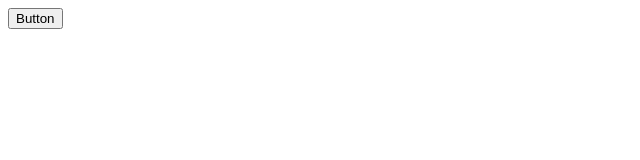
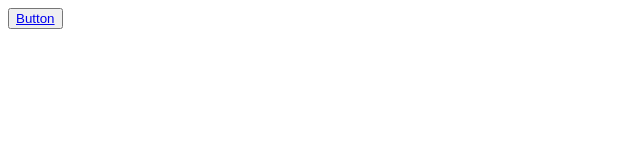
Before and after one commit to adontula/moodify, a plain HTML site: page index.html in a window 1280 px wide. Shown: the full height of the page, 0-640 px from the left. Drawn offline with Linux system fonts and the light colour scheme.

Commit message:
testing button

```diff
--- a/index.html
+++ b/index.html
@@ -5,6 +5,8 @@
   <title>Feedback</title>
 </head>
 <body>
-  <button href="http://0.0.0.0:5000/"> Button </button>
+  <button>
+    <a href="http://0.0.0.0:5000/"> Button </a>
+  </button>
 </body>
 </html>
```
Also changed, not shown: 1 other file.
